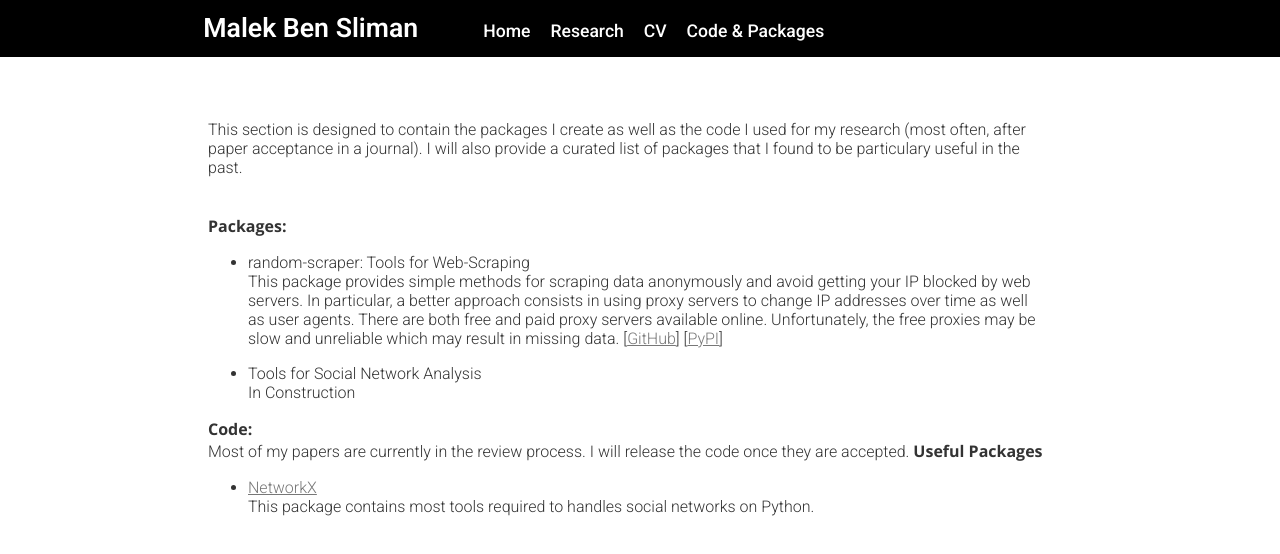
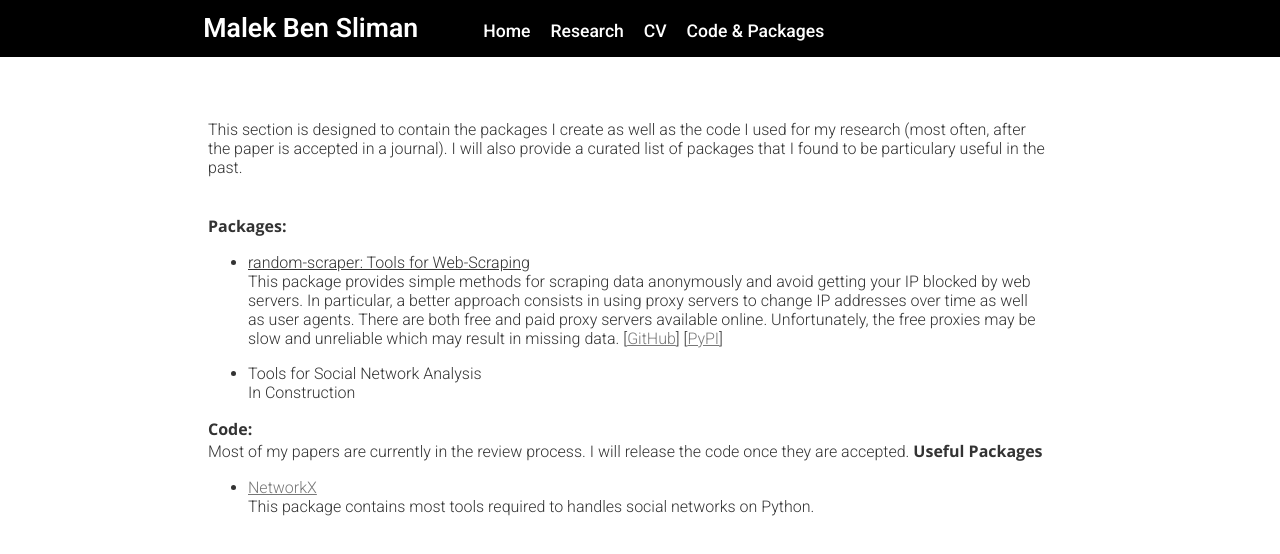
Before and after one commit to malekbensliman/malekbensliman.github.io, a plain HTML site: page code.html in a window 1280 px wide. Drawn offline with nearby package versions, Linux system fonts and the light colour scheme.

Commit message:
Update code.html

```diff
--- a/code.html
+++ b/code.html
@@ -64,12 +64,12 @@
 			<div id="container">
 				<div id="research">
 				        <br><br>
-						This section is designed to contain the packages I create as well as the code I used for my research (most often, after paper acceptance in a journal). I will also provide a curated list of packages that I found to be particulary useful in the past.
+						This section is designed to contain the packages I create as well as the code I used for my research (most often, after the paper is accepted in a journal). I will also provide a curated list of packages that I found to be particulary useful in the past.
 						<br><br><br>
 
 						<strong>Packages:</strong>
 						<ul>
-						    <li><b>random-scraper: Tools for Web-Scraping</b><br>This package provides simple methods for scraping data anonymously and avoid getting your IP blocked by web servers. In particular, a better approach consists in using proxy servers to change IP addresses over time as well as user agents. There are both free and paid proxy servers available online. Unfortunately, the free proxies may be slow and unreliable which may result in missing data.
+							<li><b><u>random-scraper: Tools for Web-Scraping</u></b><br>This package provides simple methods for scraping data anonymously and avoid getting your IP blocked by web servers. In particular, a better approach consists in using proxy servers to change IP addresses over time as well as user agents. There are both free and paid proxy servers available online. Unfortunately, the free proxies may be slow and unreliable which may result in missing data.
 				                [<a href="https://github.com/random-scraper/random_scraper/" target="_blank">GitHub</a>] [<a href="https://pypi.org/project/random-scraper/" target="_blank">PyPI</a>]</a>   <br>
 
 						</ul>
```
